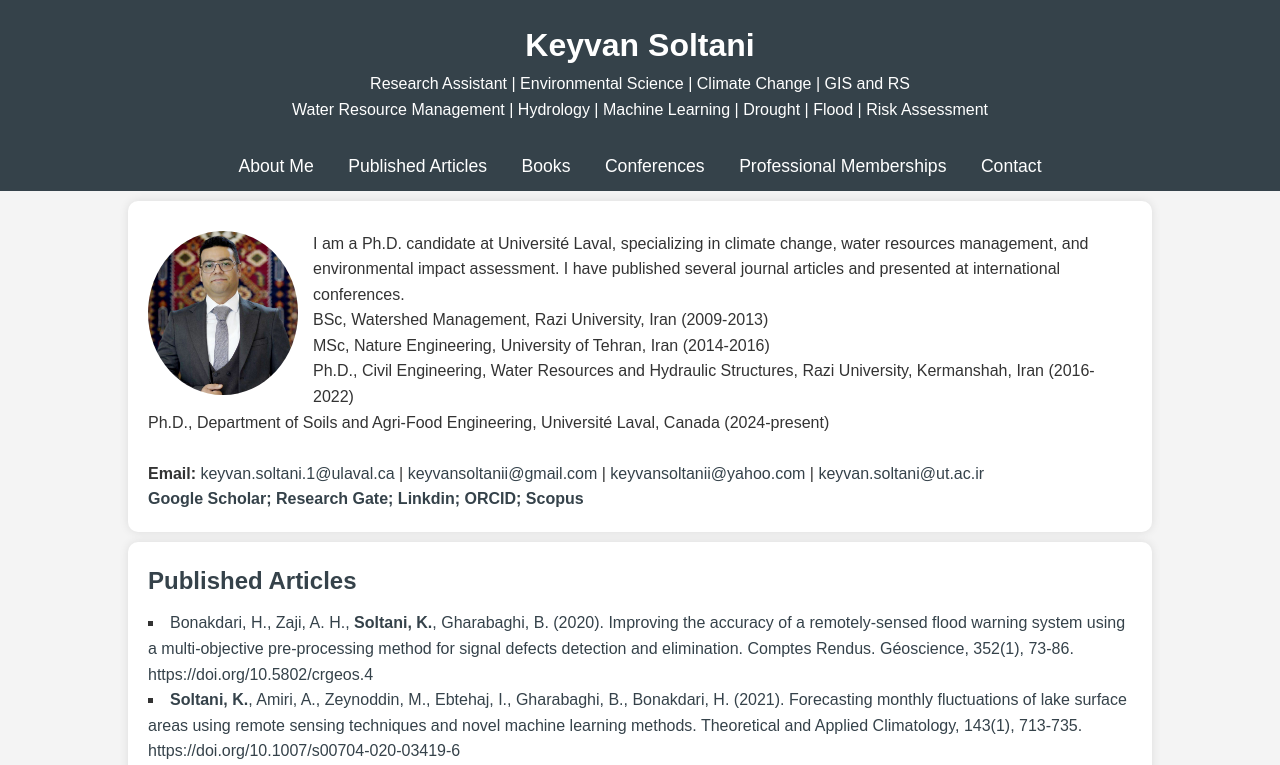
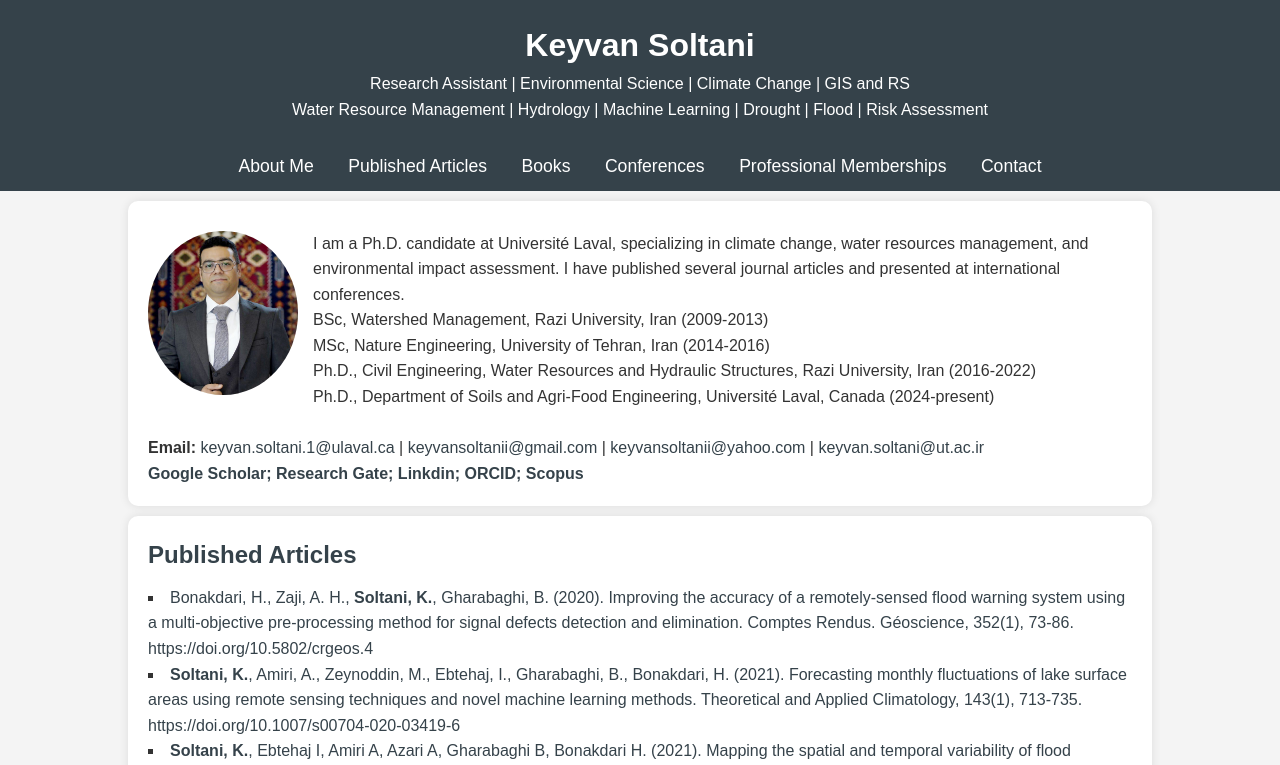
Before and after one commit to Keyvansoltani/keyvansoltani, a plain HTML site: page index.html in a window 1280 px wide. Shown: the top 765 px of the page. Drawn offline with Linux system fonts and the light colour scheme.

Commit message:
Update index.html
Signed-off-by: Keyvansoltani <keyvansoltanii@gmail.com>

```diff
--- a/index.html
+++ b/index.html
@@ -32,7 +32,7 @@
         <ul>
             <p>BSc, Watershed Management, Razi University, Iran (2009-2013)</p>
             <p>MSc, Nature Engineering, University of Tehran, Iran (2014-2016)</p>
-            <p>Ph.D., Civil Engineering, Water Resources and Hydraulic Structures, Razi University, Kermanshah, Iran (2016-2022)</p>
+            <p>Ph.D., Civil Engineering, Water Resources and Hydraulic Structures, Razi University, Iran (2016-2022)</p>
             <p>Ph.D., Department of Soils and Agri-Food Engineering, Université Laval, Canada (2024-present)</p>
             <br>
 
```
